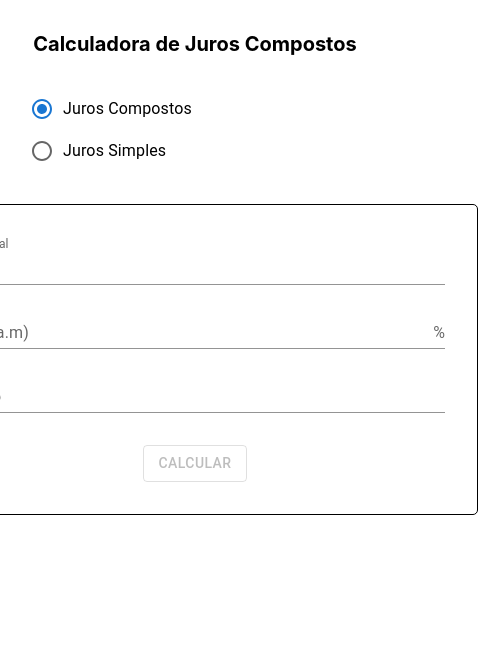
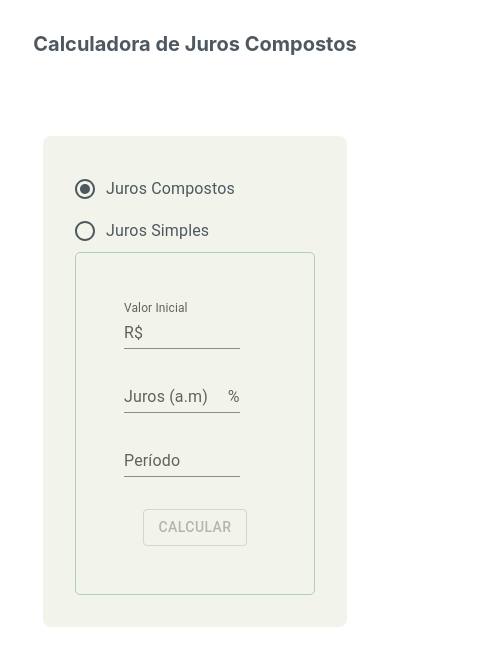
Before and after one commit to TaisaBraga/Calcule_juros_compostos, a React (Create React App) app: page / in a window 390 px wide. Shown: the top 666 px of the page, 478 px wide, since content can reach past the window. Built offline with nearby package versions, Linux system fonts and the light colour scheme.

Commit message:
Change style

```diff
--- a/src/App.css
+++ b/src/App.css
@@ -1,4 +1,5 @@
-*{
+* {
+  color: #4e5861;
   margin: 0;
   padding: 0;
 }
@@ -12,19 +13,20 @@
 }
 
 @media (min-width: 1040px) {
-  .App{
+  .App {
     font-size: 20px;
+
   }
 }
 
-.calculator{
+.calculator {
   display: flex;
   flex-direction: column;
   align-items: center;
   justify-content: center;
 }
 
-.App > h1{
+.App > h1 {
   margin-bottom: 2rem;
 }
 
@@ -33,28 +35,47 @@
   padding: 2rem;
 }
 
+.container {
+  background-color: hsla(76, 28%, 86%, 0.413);
+  border-radius: 8px;
+  padding: 2rem;
+  width: 60rem;
+}
+
 .calculator {
-  border: 1px solid black;
+  border: 1px solid #b1ccc4;
   border-radius: 5px;
   margin: 2rem;
-  padding: 2rem;
+  padding: 3rem;
 }
 
 @media (min-width: 320px) and (max-width: 450px) {
-  .App{
+  .App {
     font-size: 10px;
   }
 
-  .calculator{
+  .container{
+    width: 15rem;
+    margin: 3rem;
+  }
+
+  .calculator {
     font-size: 10px;
+    margin: 0 auto;
   }
 }
 
 @media (min-width: 460px) and (max-width: 1024px) {
-  .App{
+  .App {
     font-size: 15px;
   }
-  .calculator{
+  .calculator {
     font-size: 5px;
+    padding: 2rem;
   }
+
+  .container{
+    width: 40rem;
+  }
+
 }
--- a/src/App.tsx
+++ b/src/App.tsx
@@ -6,11 +6,13 @@ function App() {
   return (
     <div className="App">
       <h1>Calculadora de Juros Compostos</h1>
-      <div>
-        <InterestOptions />
-      </div>
-      <div className="calculator">
-        <GetRoutes />
+      <div className="container">
+        <div className="interestOptions">
+          <InterestOptions />
+        </div>
+        <div className="calculator">
+          <GetRoutes />
+        </div>
       </div>
     </div>
   );
--- a/src/components/pages/CompoundInterestCalculator.tsx
+++ b/src/components/pages/CompoundInterestCalculator.tsx
@@ -56,9 +56,9 @@ const  CompoundInterestCalculator = () => {
   };
 
   return (
-    <Box sx={{ width: 500 }}>
+    <Box >
       <Grid container spacing={2}>
-        <Grid item xs={12} sm={12} md={6} lg={6} xl={6}>
+        <Grid item xs={10} sm={10} md={6} lg={6} xl={6}>
           <FormControl fullWidth variant="standard">
             <InputLabel htmlFor="inicialCapital">Valor Inicial</InputLabel>
             <Input
@@ -71,7 +71,7 @@ const  CompoundInterestCalculator = () => {
             />
           </FormControl>
         </Grid>
-        <Grid item xs={12} sm={12} md={3} lg={3} xl={3}>
+        <Grid item xs={10} sm={10} md={3} lg={3} xl={3}>
           <FormControl fullWidth variant="standard">
             <InputLabel htmlFor="fees">Juros (a.m)</InputLabel>
             <Input
@@ -84,7 +84,7 @@ const  CompoundInterestCalculator = () => {
           </FormControl>
         </Grid>
 
-        <Grid item xs={12} sm={12} md={3} lg={3} xl={3}>
+        <Grid item xs={10} sm={10} md={3} lg={3} xl={3}>
           <FormControl fullWidth variant="standard">
             <InputLabel htmlFor="standard-adornment-time">Período</InputLabel>
             <Input
--- a/src/components/pages/SimpleInterestCalculator.tsx
+++ b/src/components/pages/SimpleInterestCalculator.tsx
@@ -58,9 +58,9 @@ const SimpleInterestCalculator = () => {
     setDisplayText(sum);
   };
   return (
-    <Box sx={{ width: 500 }}>
+    <Box>
       <Grid container spacing={2}>
-        <Grid item xs={12} sm={12} md={6} lg={6} xl={6}>
+        <Grid item xs={10} sm={10} md={6} lg={6} xl={6}>
           <FormControl fullWidth variant="standard">
             <InputLabel htmlFor="inicialCapital">Valor Inicial</InputLabel>
             <Input
@@ -73,7 +73,7 @@ const SimpleInterestCalculator = () => {
             />
           </FormControl>
         </Grid>
-        <Grid item xs={12} sm={12} md={3} lg={3} xl={3}>
+        <Grid item xs={10} sm={10} md={3} lg={3} xl={3}>
           <FormControl fullWidth variant="standard">
             <InputLabel htmlFor="fees">Juros</InputLabel>
             <Input
@@ -86,7 +86,7 @@ const SimpleInterestCalculator = () => {
           </FormControl>
         </Grid>
 
-        <Grid item xs={12} sm={12} md={3} lg={3} xl={3}>
+        <Grid item xs={10} sm={10} md={3} lg={3} xl={3}>
           <FormControl fullWidth variant="standard">
             <InputLabel htmlFor="standard-adornment-time">Período</InputLabel>
             <Input
```
